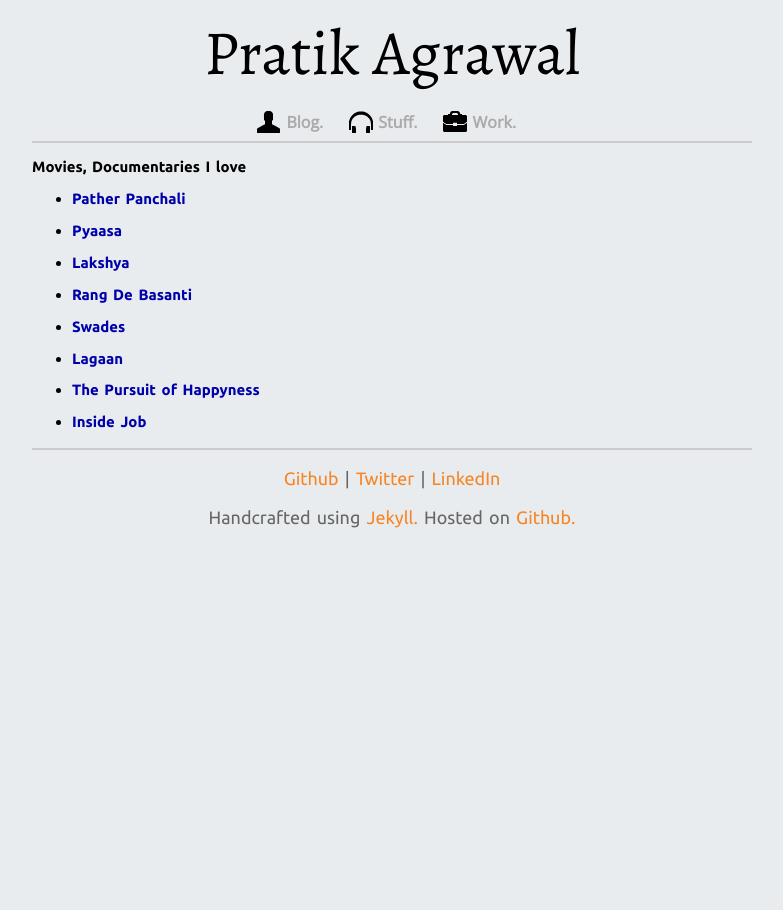
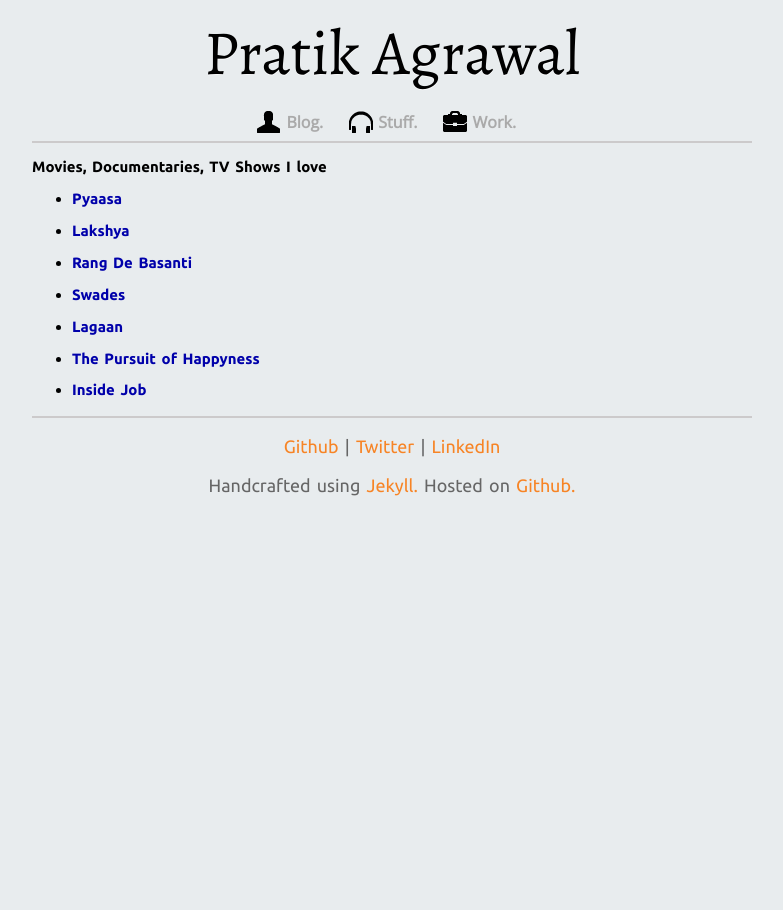
Before and after one commit to pratik98/pratik98.github.com, a Jekyll site: the page built from films.md, in a window 1280 px wide. Shown: the whole page, without its empty margins (248-1031 px from the left). Built offline with Jekyll 4.4.1, drawn with Linux system fonts in a browser that asks for light colours; nearby versions of some CDN libraries.

Commit message:
hopefully md issues fixed now

```diff
--- a/films.md
+++ b/films.md
@@ -3,9 +3,8 @@ layout: default
 title:  "Movies - Pratik Agrawal"
 ---
 
-**Movies, Documentaries  I love**
+**Movies, Documentaries, TV Shows I love**
 
-* **[Pather Panchali](https://www.imdb.com/title/tt0048473/)**
 
 * **[Pyaasa](https://www.imdb.com/title/tt0050870/?ref_=nv_sr_srsg_0)**
 
```
